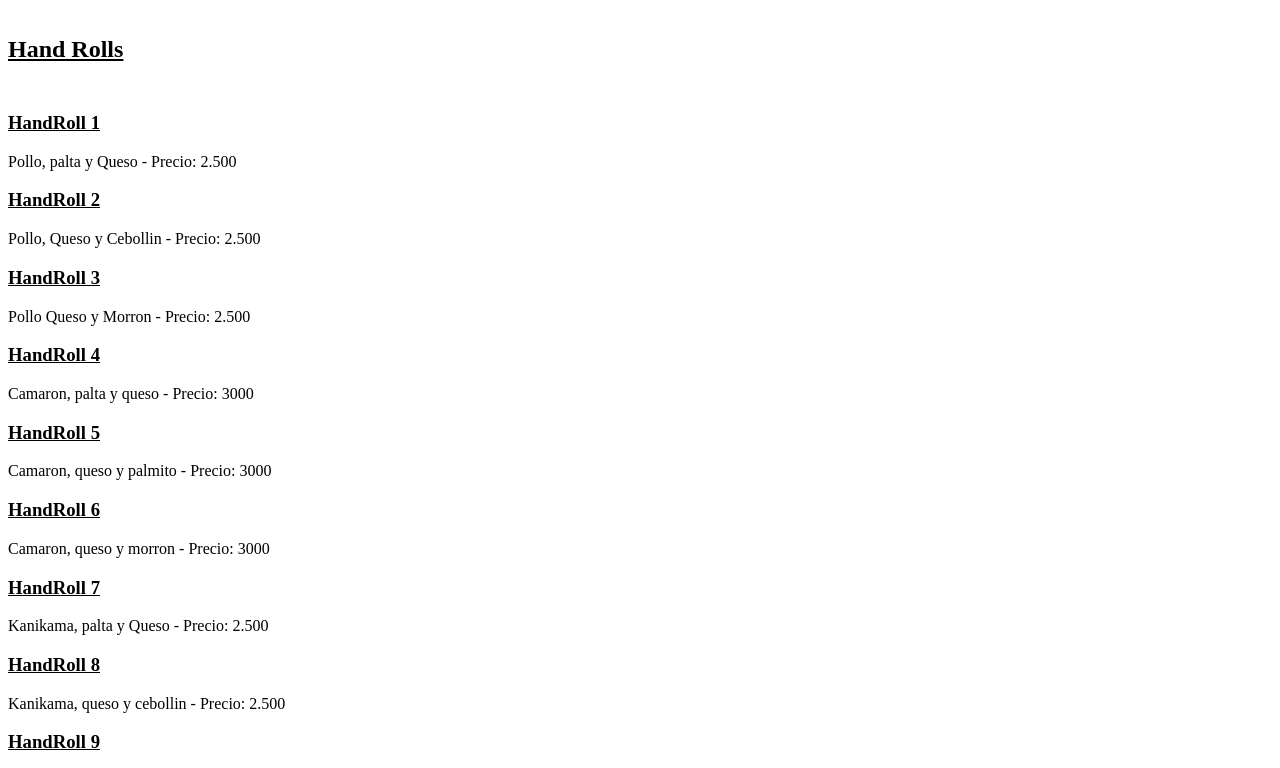
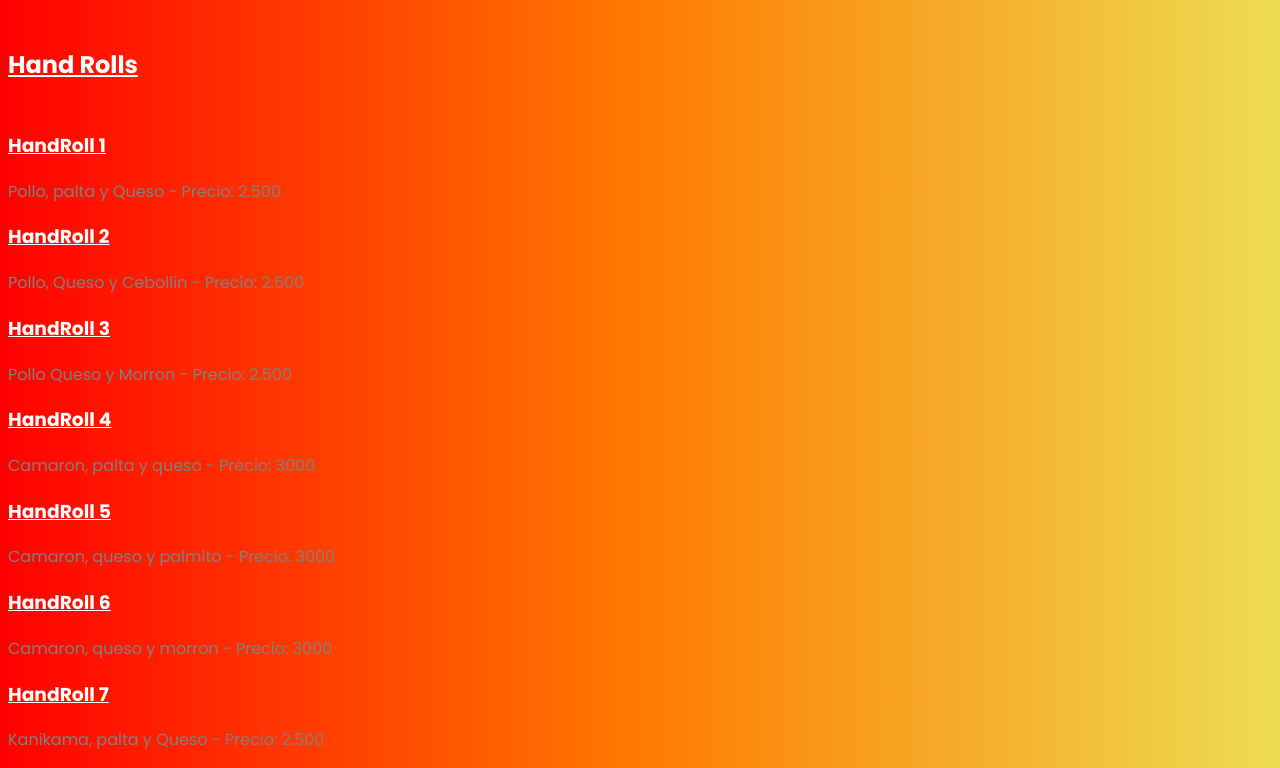
Before and after one commit to handrolls/handrolls.github.io, a plain HTML site: page index.html in a window 1280 px wide. Shown: the part 70-838 px from the top of the page. Drawn offline with Linux system fonts and the light colour scheme.

Commit message:
Update index.html

```diff
--- a/index.html
+++ b/index.html
@@ -1,5 +1,5 @@
 <html><head>
-    <link href="allorenzolegustaelpico.cs1s" type="text/css" rel="stylesheet">
+    <link href="allorenzolegustaelpico.css" type="text/css" rel="stylesheet">
 
 
 </head>
```
